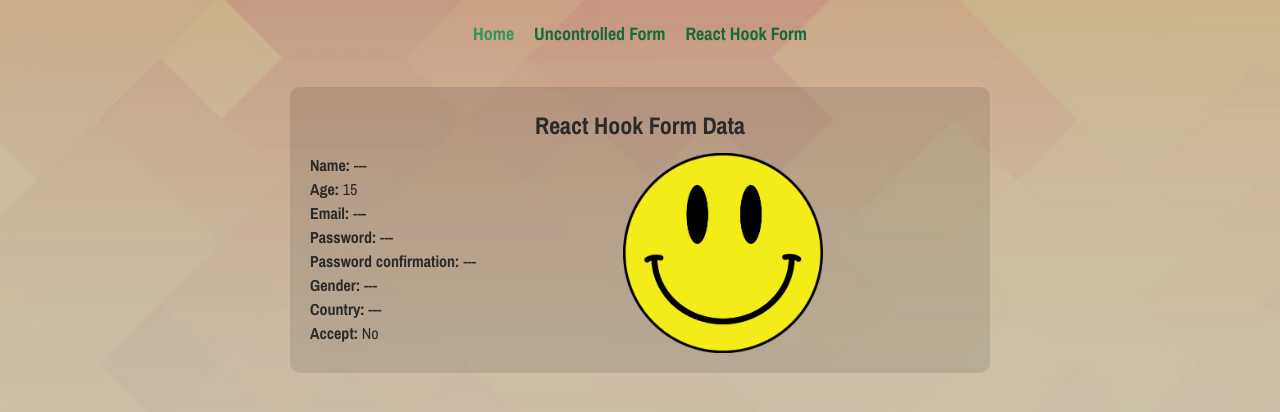
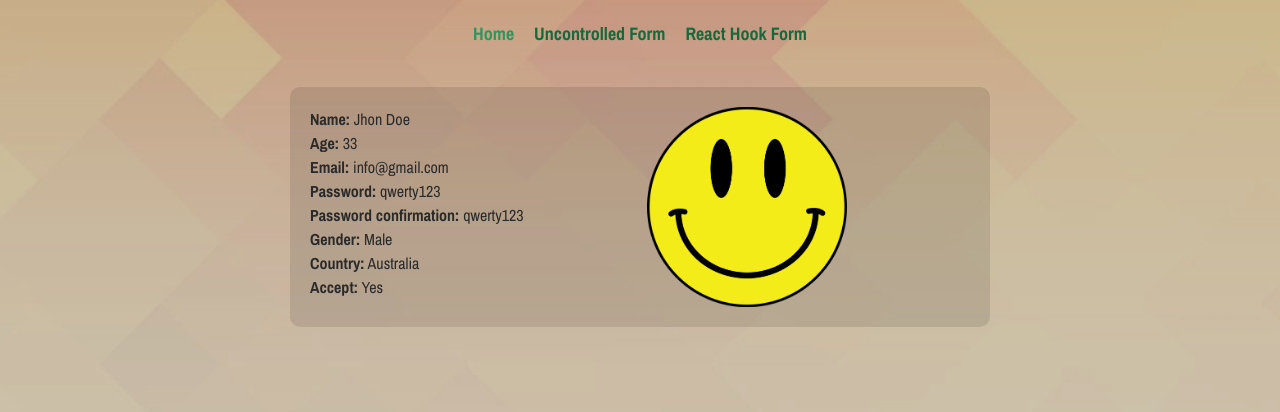
Before and after one commit to Nastasyma/rss-react2023q4, a React (Vite) app: page / in a window 1280 px wide. Shown: the top 412 px of the page. Built offline with nearby package versions, Linux system fonts and the light colour scheme.

Commit message:
refactor: edit formSlice, add data list to home page

```diff
--- a/src/pages/HomePage/HomePage.module.scss
+++ b/src/pages/HomePage/HomePage.module.scss
@@ -13,16 +13,19 @@
   }
 
   .formData {
+    display: flex;
+    flex-direction: column;
+    gap: 20px;
     width: 100%;
     margin: 0 auto;
     max-width: 700px;
-    border-radius: 10px;
-    padding: 20px;
-    background-color: rgba(0, 0, 0, 0.1);
-  }
 
-  .reactHookFormInfo {
-    display: flex;
+    .reactHookFormInfo {
+      display: flex;
+      border-radius: 10px;
+      padding: 20px;
+      background-color: rgba(0, 0, 0, 0.1);
+    }
   }
 
   .reactHookFormImg {
--- a/src/pages/HomePage/HomePage.tsx
+++ b/src/pages/HomePage/HomePage.tsx
@@ -1,48 +1,70 @@
 import styles from './HomePage.module.scss';
-import { useAppSelector } from '../../store/store';
+import { AppDispatch, useAppSelector } from '../../store/store';
+import { useEffect } from 'react';
+import { useDispatch } from 'react-redux';
+import { setBorderStyle } from '../../store/form/formSlice';
 
 function HomePage(): JSX.Element {
-  const { name, age, email, password, confirmPassword, gender, country, accept, picture } =
-    useAppSelector((state) => state.reactHookForm);
+  const dispatch: AppDispatch = useDispatch();
+  const formDataList = useAppSelector((state) => state.form.formDataList);
+
+  useEffect(() => {
+    const lastIndex = formDataList.length - 1;
+
+    const timeoutId = setTimeout(() => {
+      dispatch(setBorderStyle({ index: lastIndex, borderStyle: '' }));
+    }, 3000);
+
+    return () => {
+      clearTimeout(timeoutId);
+    };
+  }, [formDataList, dispatch]);
 
   return (
     <div className={styles.homePage}>
+      {formDataList.length > 0 && (
         <div className={styles.formData}>
-        <h2>React Hook Form Data </h2>
-        <div className={styles.reactHookFormInfo}>
+          {formDataList.map((formData, index) => (
+            <div
+              className={styles.reactHookFormInfo}
+              key={index}
+              style={{ border: formData.borderStyle }}
+            >
               <div>
                 <p>
-              <b>Name:</b> <span>{name}</span>
+                  <b>Name:</b> <span>{formData.name}</span>
                 </p>
                 <p>
-              <b>Age:</b> <span>{age}</span>
+                  <b>Age:</b> <span>{formData.age}</span>
                 </p>
                 <p>
-              <b>Email:</b> <span>{email}</span>
+                  <b>Email:</b> <span>{formData.email}</span>
                 </p>
                 <p>
-              <b>Password:</b> <span>{password}</span>
+                  <b>Password:</b> <span>{formData.password}</span>
                 </p>
                 <p>
-              <b>Password confirmation:</b> <span>{confirmPassword}</span>
+                  <b>Password confirmation:</b> <span>{formData.confirmPassword}</span>
                 </p>
                 <p>
-              <b>Gender:</b> <span>{gender}</span>
+                  <b>Gender:</b> <span>{formData.gender}</span>
                 </p>
                 <p>
-              <b>Country:</b> <span>{country}</span>
+                  <b>Country:</b> <span>{formData.country}</span>
                 </p>
                 <p>
-              <b>Accept:</b> <span>{accept ? 'Yes' : 'No'}</span>
+                  <b>Accept:</b> <span>{formData.accept ? 'Yes' : 'No'}</span>
                 </p>
               </div>
               <img
-            src={picture ? picture : '../../src/assets/images/smile.png'}
+                src={formData.picture ? formData.picture : '../../src/assets/images/smile.png'}
                 alt="react hook form image"
                 className={styles.reactHookFormImg}
               />
             </div>
+          ))}
         </div>
+      )}
     </div>
   );
 }
--- a/src/pages/ReactHookFormPage/ReactHookFormPage.tsx
+++ b/src/pages/ReactHookFormPage/ReactHookFormPage.tsx
@@ -12,18 +12,9 @@ import { formSchema } from '../../utils/formSchema';
 import { ObjectSchema } from 'yup';
 import { AppDispatch } from '../../store/store';
 import { useDispatch } from 'react-redux';
-import {
-  setReactHookFormAccept,
-  setReactHookFormAge,
-  setReactHookFormConfirmPassword,
-  setReactHookFormCountry,
-  setReactHookFormEmail,
-  setReactHookFormGender,
-  setReactHookFormName,
-  setReactHookFormPassword,
-  setReactHookFormPicture,
-} from '../../store/reactHookForm/reactHookFormSlice';
+import { setFormData } from '../../store/form/formSlice';
 import { useNavigate } from 'react-router-dom';
+import { IData } from '../../utils/types';
 
 interface ReactHookFormFields {
   name: string;
@@ -32,7 +23,7 @@ interface ReactHookFormFields {
   password: string;
   confirmPassword: string;
   gender: string;
-  countries: string;
+  country: string;
   picture: FileList;
   accept: boolean;
 }
@@ -44,7 +35,7 @@ const initReactHookForm = {
   password: '',
   confirmPassword: '',
   gender: 'Male',
-  countries: '',
+  country: '',
   accept: false,
 };
 function ReactHookFormPage() {
@@ -62,16 +53,16 @@ function ReactHookFormPage() {
   const navigate = useNavigate();
 
   const onSubmit: SubmitHandler<ReactHookFormFields> = async (data) => {
-    dispatch(setReactHookFormName(data.name));
-    dispatch(setReactHookFormAge(data.age));
-    dispatch(setReactHookFormEmail(data.email));
-    dispatch(setReactHookFormPassword(data.password));
-    dispatch(setReactHookFormConfirmPassword(data.confirmPassword));
-    dispatch(setReactHookFormGender(data.gender));
-    dispatch(setReactHookFormCountry(data.countries));
-    dispatch(setReactHookFormAccept(data.accept));
-    const pictureBase64 = await readFileAsDataURL(data.picture[0]);
-    dispatch(setReactHookFormPicture(pictureBase64));
+    const pictureFile = data.picture[0];
+    const pictureBase64 = await readFileAsDataURL(pictureFile);
+
+    const formData: IData = {
+      ...data,
+      picture: pictureBase64,
+      borderStyle: '4px solid #2f955d',
+    };
+
+    dispatch(setFormData(formData));
 
     navigate('/', { state: { from: 'react-hook-form' } });
   };
@@ -215,17 +206,17 @@ function ReactHookFormPage() {
           }}
         />
         <Controller
-          name="countries"
+          name="country"
           control={control}
           rules={{ required: true }}
           render={({ field }): JSX.Element => {
             return (
               <CounriesInput
                 id="8"
-                label="Countries:"
+                label="Country:"
                 placeholder="Select country..."
                 {...field}
-                error={errors.countries}
+                error={errors.country}
               />
             );
           }}
--- a/src/store/appStore.ts
+++ b/src/store/appStore.ts
@@ -1,8 +1,8 @@
 import { combineReducers } from '@reduxjs/toolkit';
 import { CountriesSlice } from './countries/countriesSlice';
-import { reactHookFormSlice } from './reactHookForm/reactHookFormSlice';
+import { formSlice } from './form/formSlice';
 
 export const reducer = combineReducers({
   countries: CountriesSlice.reducer,
-  reactHookForm: reactHookFormSlice.reducer,
+  form: formSlice.reducer,
 });
--- /dev/null
+++ b/src/store/form/formSelector.ts
@@ -0,0 +1,3 @@
+import { RootState } from '../store';
+
+export const selectForm = (state: RootState) => state.form.formDataList;
--- /dev/null
+++ b/src/store/form/formSlice.ts
@@ -0,0 +1,34 @@
+import { PayloadAction, createSlice } from '@reduxjs/toolkit';
+import { IData } from '../../utils/types';
+
+const initialState: IData = {
+  name: 'Jhon Doe',
+  age: 33,
+  email: 'info@gmail.com',
+  password: 'qwerty123',
+  confirmPassword: 'qwerty123',
+  gender: 'Male',
+  picture: '',
+  country: 'Australia',
+  accept: true,
+};
+
+export const formSlice = createSlice({
+  name: 'form',
+  initialState: {
+    formDataList: [initialState],
+  },
+  reducers: {
+    setFormData: (state, action: PayloadAction<IData>) => {
+      state.formDataList.push(action.payload);
+    },
+    setBorderStyle: (state, action: PayloadAction<{ index: number; borderStyle: string }>) => {
+      const { index, borderStyle } = action.payload;
+      state.formDataList[index].borderStyle = borderStyle;
+    },
+  },
+});
+
+export const { reducer: cardsListReducer } = formSlice;
+
+export const { setFormData, setBorderStyle } = formSlice.actions;
--- a/src/store/reactHookForm/reactHookFormSlice.ts
+++ /dev/null
@@ -1,62 +0,0 @@
-import { PayloadAction, createSlice } from '@reduxjs/toolkit';
-import { IData } from '../../utils/types';
-
-const initialState: IData = {
-  name: '---',
-  age: 15,
-  email: '---',
-  password: '---',
-  confirmPassword: '---',
-  gender: '---',
-  picture: '',
-  country: '---',
-  accept: false,
-};
-
-export const reactHookFormSlice = createSlice({
-  name: 'reactHookForm',
-  initialState,
-  reducers: {
-    setReactHookFormName: (state, action: PayloadAction<string>) => {
-      state.name = action.payload;
-    },
-    setReactHookFormAge: (state, action: PayloadAction<number>) => {
-      state.age = action.payload;
-    },
-    setReactHookFormEmail: (state, action: PayloadAction<string>) => {
-      state.email = action.payload;
-    },
-    setReactHookFormPassword: (state, action: PayloadAction<string>) => {
-      state.password = action.payload;
-    },
-    setReactHookFormConfirmPassword: (state, action: PayloadAction<string>) => {
-      state.confirmPassword = action.payload;
-    },
-    setReactHookFormGender: (state, action: PayloadAction<string>) => {
-      state.gender = action.payload;
-    },
-    setReactHookFormPicture: (state, action: PayloadAction<string>) => {
-      state.picture = action.payload;
-    },
-    setReactHookFormCountry: (state, action: PayloadAction<string>) => {
-      state.country = action.payload;
-    },
-    setReactHookFormAccept: (state, action: PayloadAction<boolean>) => {
-      state.accept = action.payload;
-    },
-  },
-});
-
-export const { reducer: cardsListReducer } = reactHookFormSlice;
-
-export const {
-  setReactHookFormName,
-  setReactHookFormAge,
-  setReactHookFormEmail,
-  setReactHookFormPassword,
-  setReactHookFormConfirmPassword,
-  setReactHookFormGender,
-  setReactHookFormPicture,
-  setReactHookFormCountry,
-  setReactHookFormAccept,
-} = reactHookFormSlice.actions;
--- a/src/utils/formSchema.ts
+++ b/src/utils/formSchema.ts
@@ -83,6 +83,6 @@ export const formSchema = yup.object().shape({
       if (!value) return true;
       return value && ['image/jpg', 'image/jpeg', 'image/png'].includes(value[0].type);
     }),
-  countries: yup.string().required('Country is required'),
+  country: yup.string().required('Country is required'),
   accept: yup.boolean().oneOf([true], 'Acceptance is required'),
 });
--- a/src/utils/types.ts
+++ b/src/utils/types.ts
@@ -8,4 +8,5 @@ export interface IData {
   picture: string;
   country: string;
   accept: boolean;
+  borderStyle?: string;
 }
```
Also changed, not shown: src/store/reactHookForm/reactHookFormSelector.ts (deleted, +0 -21 lines). Lines whose indentation alone changed are shown as unchanged.
